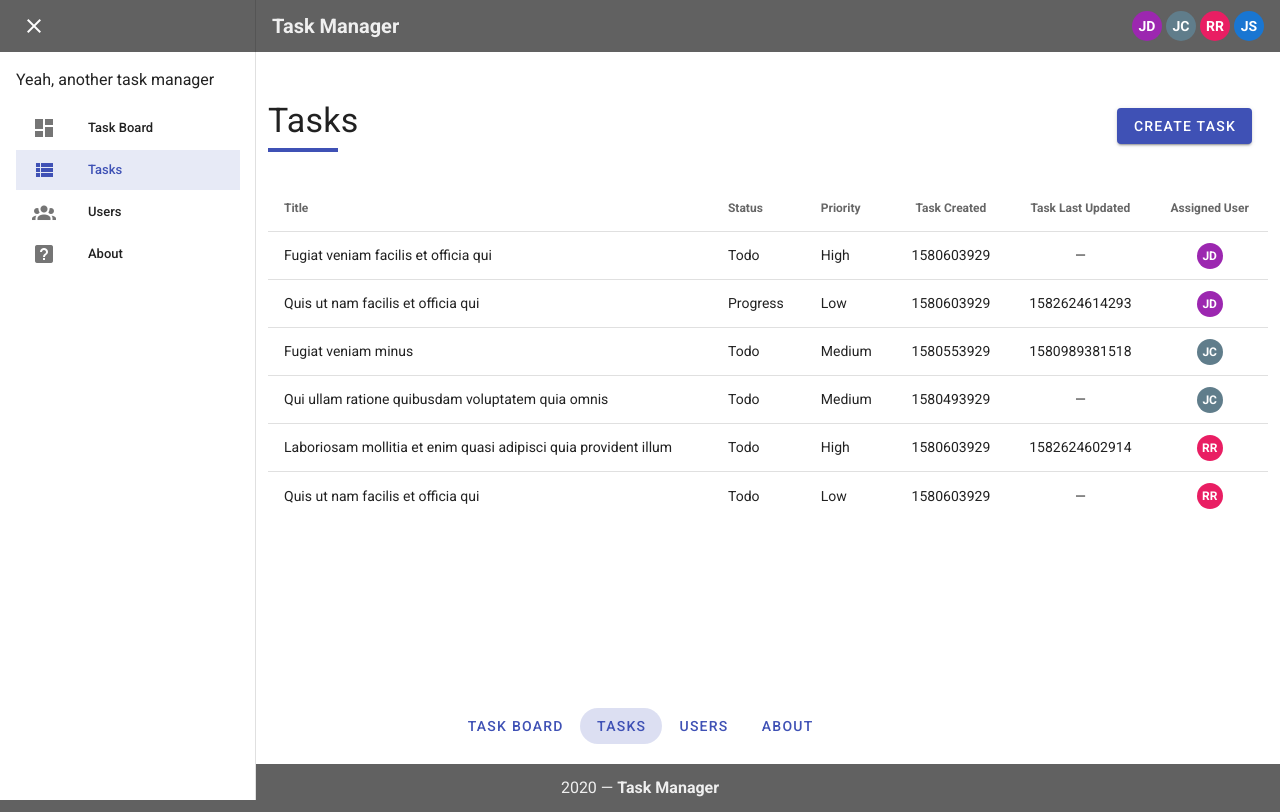
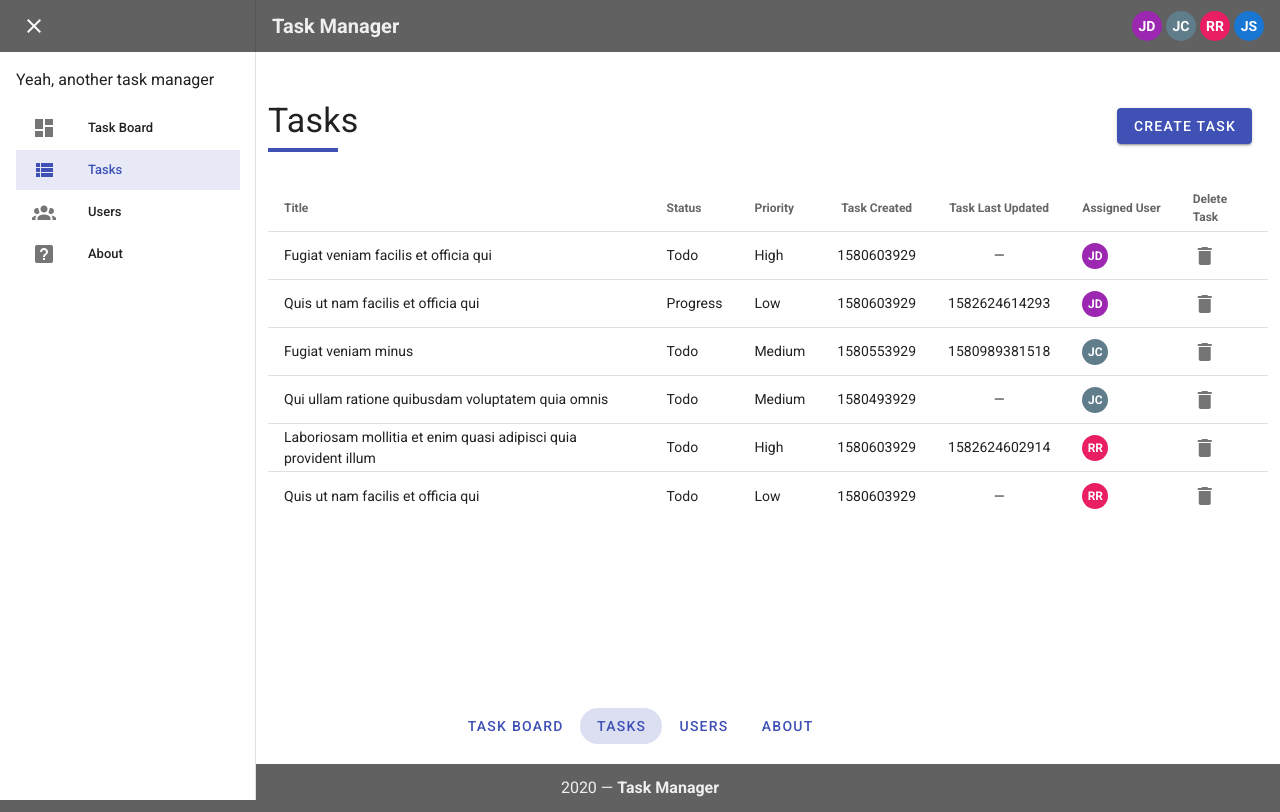
Before and after one commit to ealafryafresena/vue-todo-app, a Vue app: page /tasks in a window 1280 px wide. Built offline with nearby package versions, Linux system fonts and the light colour scheme; data requests are answered from the project's data file.

Commit message:
delete task feature in task table

```diff
--- a/src/components/TaskTable.vue
+++ b/src/components/TaskTable.vue
@@ -21,12 +21,12 @@
             {{ todo.createdAt | moment("MM/DD/YYYY") }}
           </td>
           <td class="text-center">
-            <span v-if="todo.updatedAt !== null">{{
-              todo.updatedAt | moment("MM/DD/YYYY")
-            }}</span>
+            <span v-if="todo.updatedAt !== null">
+              {{ todo.updatedAt | moment("MM/DD/YYYY") }}
+            </span>
             <span v-else>&mdash;</span>
           </td>
-          <td class="d-flex justify-center align-center">
+          <td>
             <UserInitials
               :user="{
                 firstName: todo.firstName,
@@ -35,6 +35,11 @@
               }"
               :initials-style="initialsStyle"
             />
+          </td>
+          <td>
+            <v-icon medium @click="deleteTodo(todo.id, todo.title)"
+              >mdi-delete</v-icon
+            >
           </td>
         </tr>
       </tbody>
@@ -54,14 +59,15 @@ export default {
   data() {
     return {
       fixedHeader: true,
-      height: 420,
+      height: 450,
       columnHeaders: [
         { text: "Title", textAlign: "text-left" },
         { text: "Status", textAlign: "text-left" },
         { text: "Priority", textAlign: "text-left" },
-        { text: "Task Created", textAlign: "text-center" },
-        { text: "Task Last Updated", textAlign: "text-center" },
-        { text: "Assigned User", textAlign: "text-center" }
+        { text: "Task Created", textAlign: "text-center" },
+        { text: "Task Last Updated", textAlign: "text-center" },
+        { text: "Assigned User", textAlign: "text-left" },
+        { text: "Delete Task", textAlign: "text-left" }
       ],
       initialsStyle: {
         width: "26px",
@@ -74,6 +80,12 @@ export default {
   filters: {
     priority,
     capitalizeFirstChar
+  },
+  methods: {
+    deleteTodo(id, title) {
+      this.$emit("openDeleteDialog");
+      this.$emit("deleteTodo", id, title);
+    }
   }
 };
 </script>
--- a/src/views/TasksOverview.vue
+++ b/src/views/TasksOverview.vue
@@ -4,19 +4,43 @@
       <v-col cols="12">
         <div class="todo-create mb-8 d-flex justify-space-between align-center">
           <h1 class="display-1">Tasks</h1>
-          <v-btn color="indigo" class="mr-4" @click.stop="dialog = true"
+          <v-btn color="indigo" class="mr-4" @click.stop="createDialog = true"
             >Create Task</v-btn
           >
         </div>
-        <TaskTable :todos="todosTableData" />
+        <TaskTable
+          :todos="todosTableData"
+          @openDeleteDialog="openDeleteDialog"
+          @deleteTodo="emittedTodoData"
+        />
       </v-col>
     </v-row>
-    <v-dialog v-model="dialog" max-width="640">
+    <v-dialog v-model="createDialog" max-width="640">
       <v-card>
         <v-card-title class="headline">Create a new Task</v-card-title>
         <v-card-text>
           <TodoCreate @closeDialog="closeDialog" />
         </v-card-text>
+      </v-card>
+    </v-dialog>
+    <v-dialog v-model="deleteDialog" max-width="440">
+      <v-card>
+        <v-card-title class="headline">Delete Task</v-card-title>
+
+        <v-card-text>
+          Do you really want to delete the task
+          <strong>
+            <i>{{ todoTitle }}</i> </strong
+          >?
+        </v-card-text>
+        <v-divider></v-divider>
+        <v-card-actions>
+          <v-btn color="indigo" outlined text @click="deleteDialog = false"
+            >Cancel</v-btn
+          >
+          <v-spacer></v-spacer>
+          <v-btn color="indigo" dark @click="submitDeleteTodo">Delete</v-btn>
+        </v-card-actions>
       </v-card>
     </v-dialog>
   </v-container>
@@ -34,7 +58,10 @@ export default {
   },
   data() {
     return {
-      dialog: false
+      createDialog: false,
+      deleteDialog: false,
+      todoId: null,
+      todoTitle: ""
     };
   },
   created() {
@@ -56,10 +83,21 @@ export default {
     }
   },
   methods: {
-    ...mapActions("todos", ["fetchTodos"]),
+    ...mapActions("todos", ["deleteTodo", "fetchTodos"]),
     ...mapActions("users", ["fetchUsers"]),
     closeDialog() {
-      this.dialog = false;
+      this.createDialog = false;
+    },
+    openDeleteDialog() {
+      this.deleteDialog = true;
+    },
+    emittedTodoData(id, title) {
+      this.todoId = id;
+      this.todoTitle = title;
+    },
+    submitDeleteTodo() {
+      this.deleteTodo(this.todoId);
+      this.deleteDialog = false;
     }
   }
 };
```
